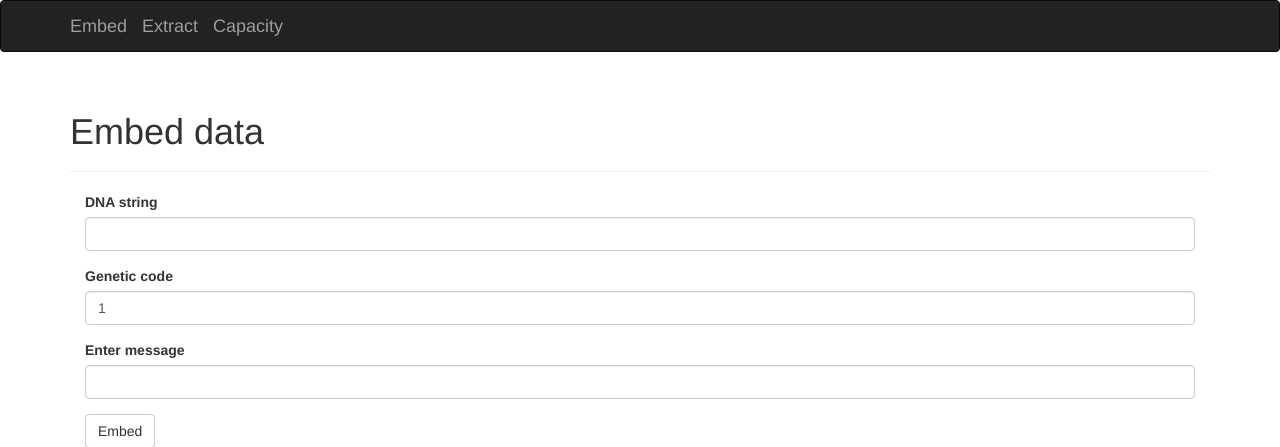
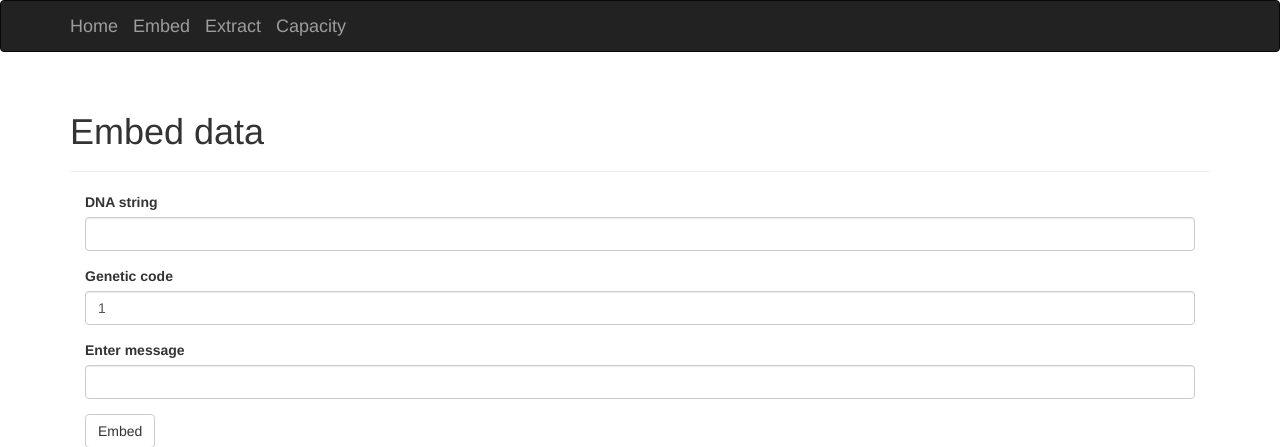
Before and after one commit to ibbad/dna-lceb-web, a Flask app: page /embed in a window 1280 px wide. Shown: the top 447 px of the page. Run offline with Flask 2, Linux system fonts and the light colour scheme; some libraries are stand-ins or nearby versions.

Commit message:
added Home tab to NavBar

```diff
--- a/app/templates/base.html
+++ b/app/templates/base.html
@@ -31,6 +31,9 @@
                 <span class="icon-bar"></span>
                 <span class="icon-bar"></span>
             </button>
+            <a class="navbar-brand" href="{{ url_for('web.index')}}">
+                Home
+            </a>
             <a class="navbar-brand" href="{{ url_for('web.embed')}}">
                 Embed
             </a>
```
